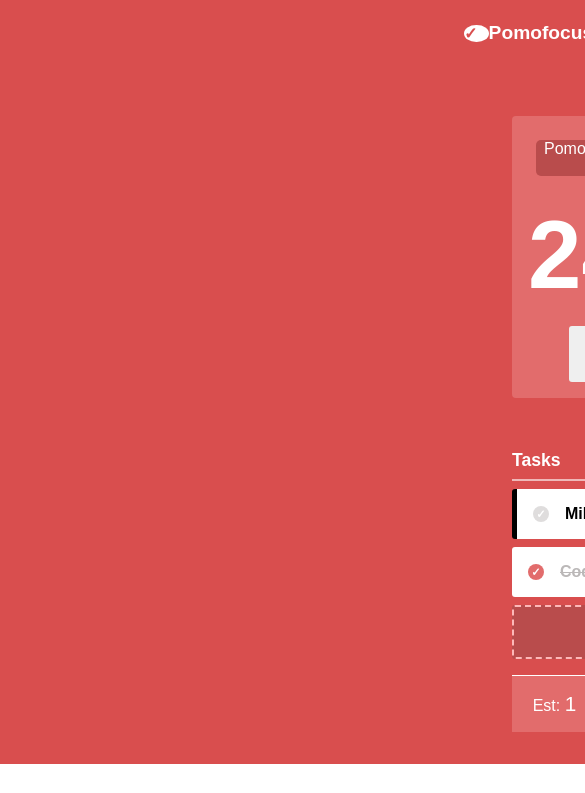
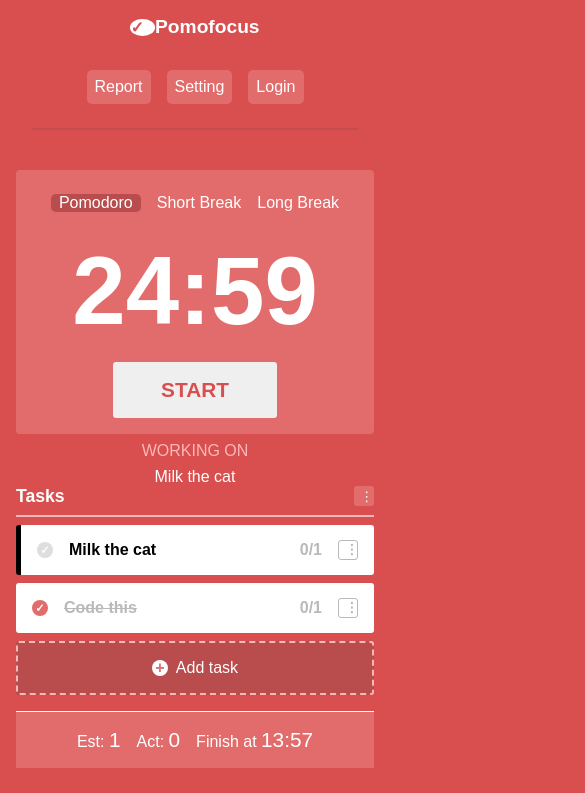
Before and after one commit to amorea9/Re-create, a plain HTML site: page index.html in a window 390 px wide. Shown: the top 793 px of the page, 585 px wide, since content can reach past the window. Drawn offline with Linux system fonts and the light colour scheme; a web font is replaced by a local one.

Commit message:
media queries

```diff
--- a/style.css
+++ b/style.css
@@ -387,3 +387,70 @@ a:hover {
 a:active {
   color: var(--darker-red);
 }
+/* responsive styling*/
+@media only screen and (max-width: 1350px) {
+  .text_space_content,
+  header {
+    margin-left: 25rem;
+    margin-right: 25rem;
+  }
+  .red_space_content {
+    margin-left: 27rem;
+    margin-right: 27rem;
+  }
+}
+@media only screen and (max-width: 1260px) {
+  .text_space_content,
+  header {
+    margin-left: 20rem;
+    margin-right: 20rem;
+  }
+  .red_space_content {
+    margin-left: 23rem;
+    margin-right: 23rem;
+  }
+}
+@media only screen and (max-width: 1070px) {
+  .text_space_content,
+  header {
+    margin-left: 13rem;
+    margin-right: 13rem;
+  }
+  .red_space_content {
+    margin-left: 15rem;
+    margin-right: 15rem;
+  }
+}
+@media only screen and (max-width: 814px) {
+  .text_space_content,
+  header {
+    margin-left: 5rem;
+    margin-right: 5rem;
+  }
+  .red_space_content {
+    margin-left: 7rem;
+    margin-right: 7rem;
+  }
+}
+@media only screen and (max-width: 560px) {
+  .text_space_content,
+  header {
+    margin-left: 2rem;
+    margin-right: 2rem;
+  }
+  .red_space_content {
+    margin-left: 1rem;
+    margin-right: 1rem;
+  }
+}
+@media only screen and (max-width: 428px) {
+  nav {
+    flex-direction: column;
+    gap: 0;
+  }
+}
+@media only screen and (max-width: 366px) {
+  .pomodoro_type {
+    flex-direction: column;
+  }
+}
```
